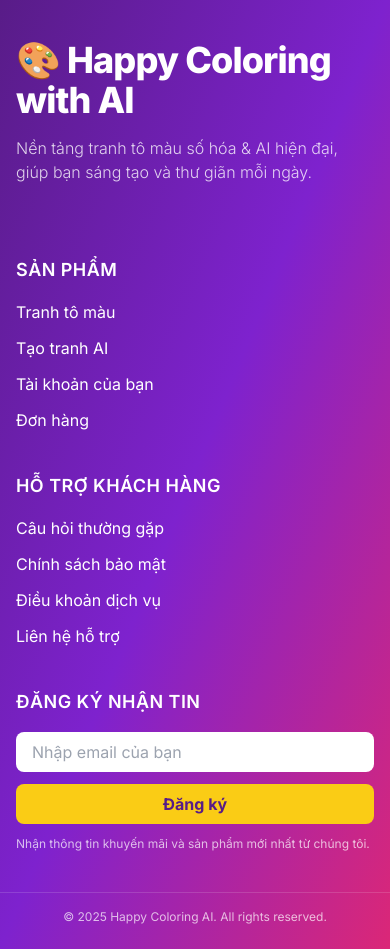
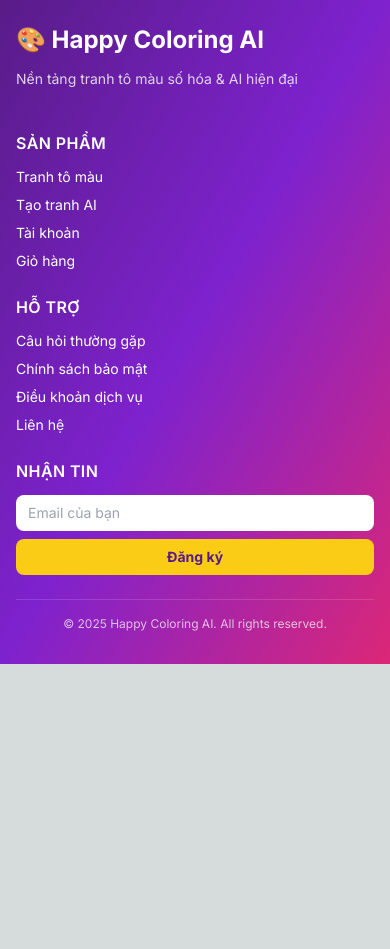
Before and after one commit to baody613/Happy_Coloring_AI, a Next.js app in the folder frontend/: page / in a window 390 px wide. Shown: the part 3460-4409 px from the top of the page. After the commit the page ends 4124 px from the top, so only its background shows below. Built offline with nearby package versions, Linux system fonts and the light colour scheme; no server answers.

Commit message:
Optimize footer for mobile: compact spacing, smaller text, reduced padding

```diff
--- a/frontend/src/components/Footer.tsx
+++ b/frontend/src/components/Footer.tsx
@@ -3,37 +3,41 @@
 
 export default function Footer() {
   return (
-    <footer className="w-full bg-gradient-to-br from-purple-900 via-purple-700 to-pink-600 text-white pt-12 pb-6 mt-0 shadow-2xl">
-      <div className="container mx-auto px-6 grid grid-cols-1 md:grid-cols-4 gap-10">
-        {/* Logo & Slogan */}
-        <div className="md:col-span-1 flex flex-col items-start">
-          <div className="flex items-center gap-2 mb-4">
-            <span className="text-4xl font-extrabold tracking-tight">
-              🎨 Happy Coloring with AI
+    <footer className="w-full bg-gradient-to-br from-purple-900 via-purple-700 to-pink-600 text-white py-8 md:py-12 mt-0 shadow-2xl">
+      <div className="container mx-auto px-4 md:px-6">
+        {/* Mobile: Single Column, Desktop: 4 Columns */}
+        <div className="grid grid-cols-1 md:grid-cols-4 gap-6 md:gap-8">
+
+          {/* Logo & Slogan - Compact on mobile */}
+          <div className="md:col-span-1">
+            <div className="flex items-center gap-2 mb-3">
+              <span className="text-2xl md:text-3xl font-bold">
+                🎨 Happy Coloring AI
               </span>
             </div>
-          <p className="text-base opacity-80 mb-6 font-light">
-            Nền tảng tranh tô màu số hóa & AI hiện đại, giúp bạn sáng tạo và thư giãn mỗi ngày.
+            <p className="text-sm md:text-base opacity-80 mb-4 leading-relaxed">
+              Nền tảng tranh tô màu số hóa & AI hiện đại
             </p>
-          <div className="flex gap-4 mt-2">
-            <a href="#" className="hover:text-yellow-300 transition text-xl">
+            <div className="flex gap-3">
+              <a href="#" className="hover:text-yellow-300 transition text-lg md:text-xl" aria-label="Facebook">
                 <i className="fab fa-facebook-f"></i>
               </a>
-            <a href="#" className="hover:text-blue-400 transition text-xl">
+              <a href="#" className="hover:text-blue-400 transition text-lg md:text-xl" aria-label="Twitter">
                 <i className="fab fa-twitter"></i>
               </a>
-            <a href="#" className="hover:text-pink-400 transition text-xl">
+              <a href="#" className="hover:text-pink-400 transition text-lg md:text-xl" aria-label="Instagram">
                 <i className="fab fa-instagram"></i>
               </a>
-            <a href="#" className="hover:text-red-500 transition text-xl">
+              <a href="#" className="hover:text-red-500 transition text-lg md:text-xl" aria-label="YouTube">
                 <i className="fab fa-youtube"></i>
               </a>
             </div>
           </div>
-        {/* Sản phẩm */}
+
+          {/* Sản phẩm - Compact spacing */}
           <div>
-          <h3 className="font-semibold text-lg mb-4 uppercase tracking-wide">Sản phẩm</h3>
-          <ul className="space-y-3 text-base">
+            <h3 className="font-semibold text-base md:text-lg mb-3 uppercase tracking-wide">Sản phẩm</h3>
+            <ul className="space-y-2 text-sm md:text-base">
               <li>
                 <a href="/gallery" className="hover:text-yellow-300 transition">
                   Tranh tô màu
@@ -46,20 +50,21 @@ export default function Footer() {
               </li>
               <li>
                 <a href="/profile" className="hover:text-yellow-300 transition">
-                Tài khoản của bạn
+                  Tài khoản
                 </a>
               </li>
               <li>
-              <a href="/order-success" className="hover:text-yellow-300 transition">
-                Đơn hàng
+                <a href="/cart" className="hover:text-yellow-300 transition">
+                  Giỏ hàng
                 </a>
               </li>
             </ul>
           </div>
-        {/* Hỗ trợ khách hàng */}
+
+          {/* Hỗ trợ - Compact spacing */}
           <div>
-          <h3 className="font-semibold text-lg mb-4 uppercase tracking-wide">Hỗ trợ khách hàng</h3>
-          <ul className="space-y-3 text-base">
+            <h3 className="font-semibold text-base md:text-lg mb-3 uppercase tracking-wide">Hỗ trợ</h3>
+            <ul className="space-y-2 text-sm md:text-base">
               <li>
                 <a href="#" className="hover:text-yellow-300 transition">
                   Câu hỏi thường gặp
@@ -77,34 +82,38 @@ export default function Footer() {
               </li>
               <li>
                 <a href="#" className="hover:text-yellow-300 transition">
-                Liên hệ hỗ trợ
+                  Liên hệ
                 </a>
               </li>
             </ul>
           </div>
-        {/* Đăng ký nhận tin */}
+
+          {/* Newsletter - Simplified on mobile */}
           <div>
-          <h3 className="font-semibold text-lg mb-4 uppercase tracking-wide">Đăng ký nhận tin</h3>
-          <form className="flex flex-col gap-3">
+            <h3 className="font-semibold text-base md:text-lg mb-3 uppercase tracking-wide">Nhận tin</h3>
+            <form className="flex flex-col gap-2">
               <input
                 type="email"
-              placeholder="Nhập email của bạn"
-              className="px-4 py-2 rounded-lg text-gray-800 focus:outline-none focus:ring-2 focus:ring-pink-400"
+                placeholder="Email của bạn"
+                className="px-3 py-2 text-sm rounded-lg text-gray-800 focus:outline-none focus:ring-2 focus:ring-pink-400"
               />
               <button
                 type="submit"
-              className="bg-yellow-400 text-purple-900 font-bold px-4 py-2 rounded-lg hover:bg-yellow-300 transition"
+                className="bg-yellow-400 text-purple-900 font-bold px-3 py-2 text-sm rounded-lg hover:bg-yellow-300 transition"
               >
                 Đăng ký
               </button>
             </form>
-          <p className="text-xs opacity-70 mt-3">
-            Nhận thông tin khuyến mãi và sản phẩm mới nhất từ chúng tôi.
+            <p className="text-xs opacity-70 mt-2 hidden md:block">
+              Nhận thông tin khuyến mãi mới nhất
             </p>
           </div>
         </div>
-      <div className="container mx-auto px-6 mt-10 border-t border-white/20 pt-4 text-center text-xs opacity-70">
+
+        {/* Copyright - Smaller padding */}
+        <div className="mt-6 md:mt-8 pt-4 border-t border-white/20 text-center text-xs opacity-70">
           &copy; {new Date().getFullYear()} Happy Coloring AI. All rights reserved.
+        </div>
       </div>
     </footer>
   );
```
Lines whose indentation alone changed are shown as unchanged.
